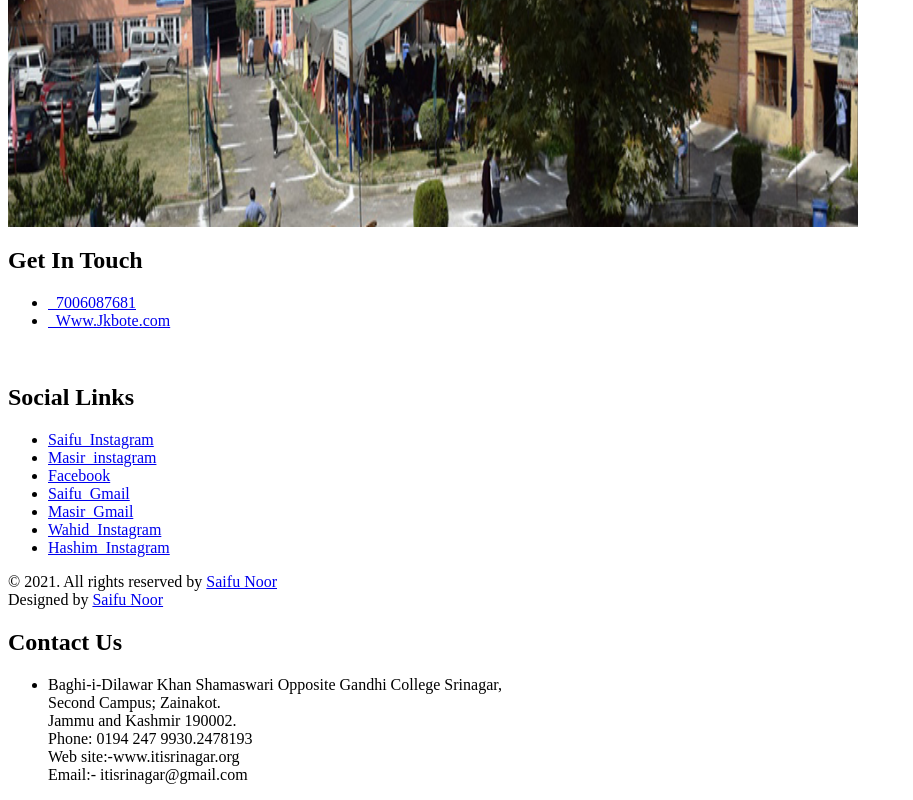
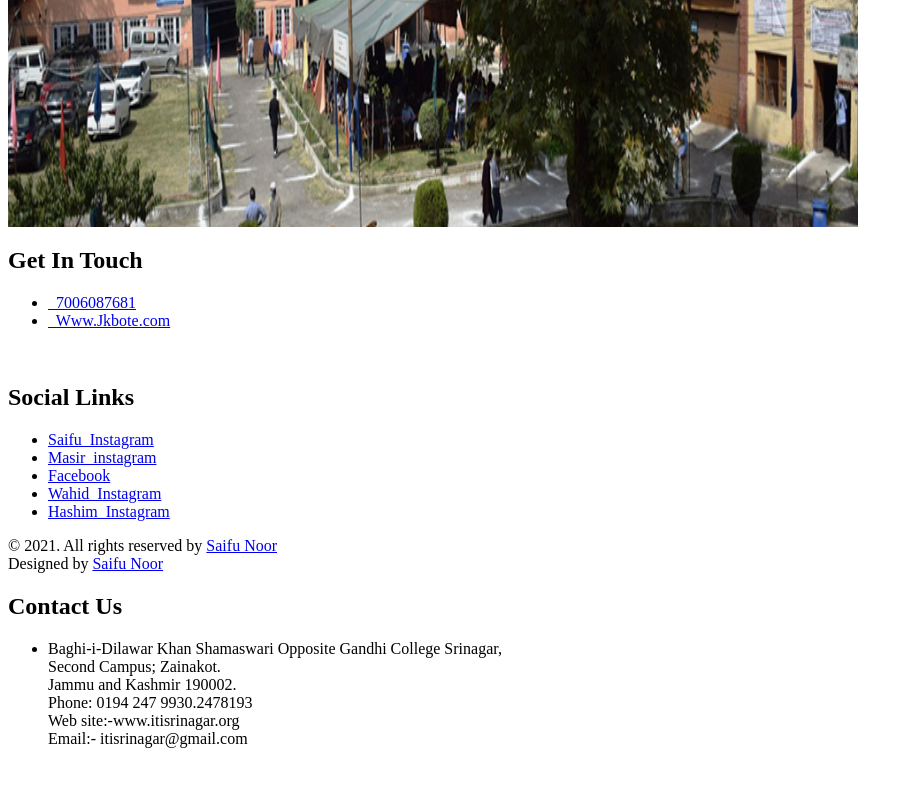
Before and after one commit to copatrade/project, a plain HTML site: page index.html in a window 1280 px wide. Shown: the part 3454-4254 px from the top of the page, without its empty margins (0-913 px from the left). After the commit the page ends 4218 px from the top, so only its background shows below. Drawn offline with Linux system fonts and the light colour scheme.

Commit message:
Update index.html

```diff
--- a/index.html
+++ b/index.html
@@ -142,8 +142,8 @@ To help the students in the match of choice of course with their ability, intere
 <li><a href="http://www.instagram.com/saifun07/">  Saifu_Instagram </a> </li>
 <li><a href="http://www.instagram.com/sonof_aadam/">Masir_instagram</a></li>
 <li><a href="https://www.facebook.com/XaifuNoor/"> Facebook </a> </li>
-<li><a href="https://www.xafunoor@gmail.com"> Saifu_Gmail </a> </li>
-<li><a href="https://www.muhammadbinmasir@gmail.com"> Masir_Gmail </a> </li>
+
+
 <li><a href="https://www.instagram.com/_w4hid_/">  Wahid_Instagram </a> </li>
 
 
```
